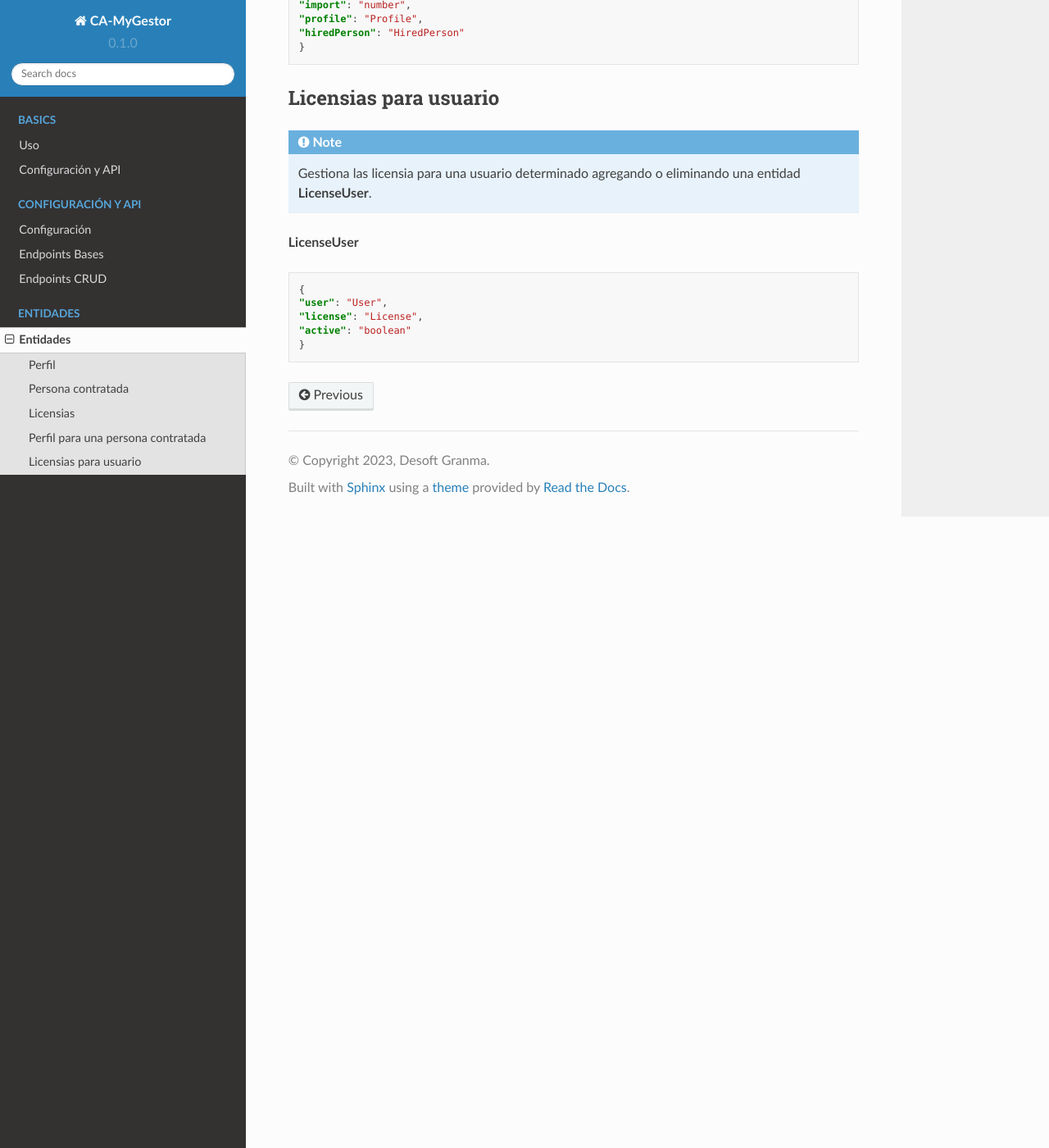
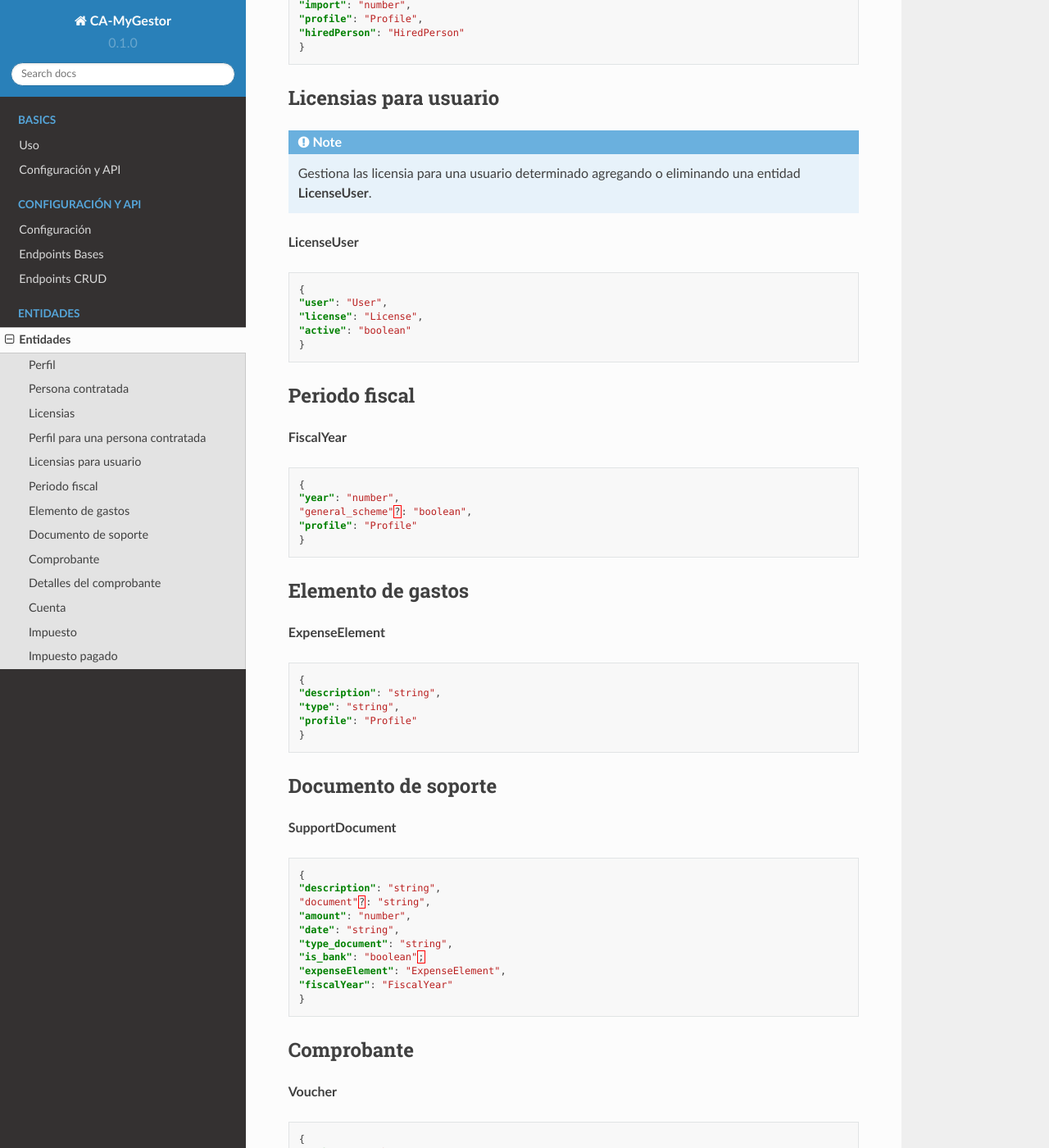
Before and after one commit to randy930529/api-rest-dj, a Sphinx documentation site: the page built from docs/source/entities.rst, in a window 1280 px wide and 1400 px high, scrolled down 1283 px. Shown: the whole window at 82% size. Built offline with Sphinx 7.4.7 and the Read the Docs theme 2.0.0, drawn with Linux system fonts in a browser that asks for light colours; some of the changed text lies outside the part shown.

Commit message:
Update entities.rst and manager.rst

```diff
--- a/docs/source/entities.rst
+++ b/docs/source/entities.rst
@@ -81,3 +81,116 @@ Licensias para usuario
     "license": "License",
     "active": "boolean"
     }
+
+Periodo fiscal
+--------------
+
+**FiscalYear**
+
+.. code-block:: JSON
+
+    {
+    "year": "number",
+    "general_scheme"?: "boolean",
+    "profile": "Profile"
+    }
+
+Elemento de gastos
+------------------
+
+**ExpenseElement**
+
+.. code-block:: JSON
+
+    {
+    "description": "string",
+    "type": "string",
+    "profile": "Profile"
+    }
+
+Documento de soporte
+--------------------
+
+**SupportDocument**
+
+.. code-block:: JSON
+
+    {
+    "description": "string",
+    "document"?: "string",
+    "amount": "number",
+    "date": "string",
+    "type_document": "string",
+    "is_bank": "boolean";
+    "expenseElement": "ExpenseElement",
+    "fiscalYear": "FiscalYear"
+    }
+
+Comprobante
+-----------
+
+**Voucher**
+
+.. code-block:: JSON
+
+    {
+    "number": "number",
+    "date": "Date",
+    "description": "string",
+    "supportDocument": "SupportDocument"
+    }
+
+Detalles del comprobante
+------------------------
+
+**VoucherDetail**
+
+.. code-block:: JSON
+
+    {
+    "debe": "number",
+    "haber": "number";
+    "voucher": "Voucher",
+    "account": "Account"
+    }
+
+Cuenta
+------
+
+**Account**
+
+.. code-block:: JSON
+
+    {
+    "code": "string",
+    "description": "string",
+    "moneda": "string",
+    "profile": "Profile"
+    }
+
+Impuesto
+--------
+
+**Tax**
+
+.. code-block:: JSON
+
+    {
+    "description": "string",
+    "code"?: "string",
+    "active"?: "boolean"
+    }
+
+Impuesto pagado
+---------------
+
+**TaxPaid**
+
+.. code-block:: JSON
+
+    {
+    "import": "number",
+    "date": "Date",
+    "profile": "Profile",
+    "tax": "Tax"
+    }
```
Also changed, not shown: docs/source/manager.rst (+45 -12 lines).
